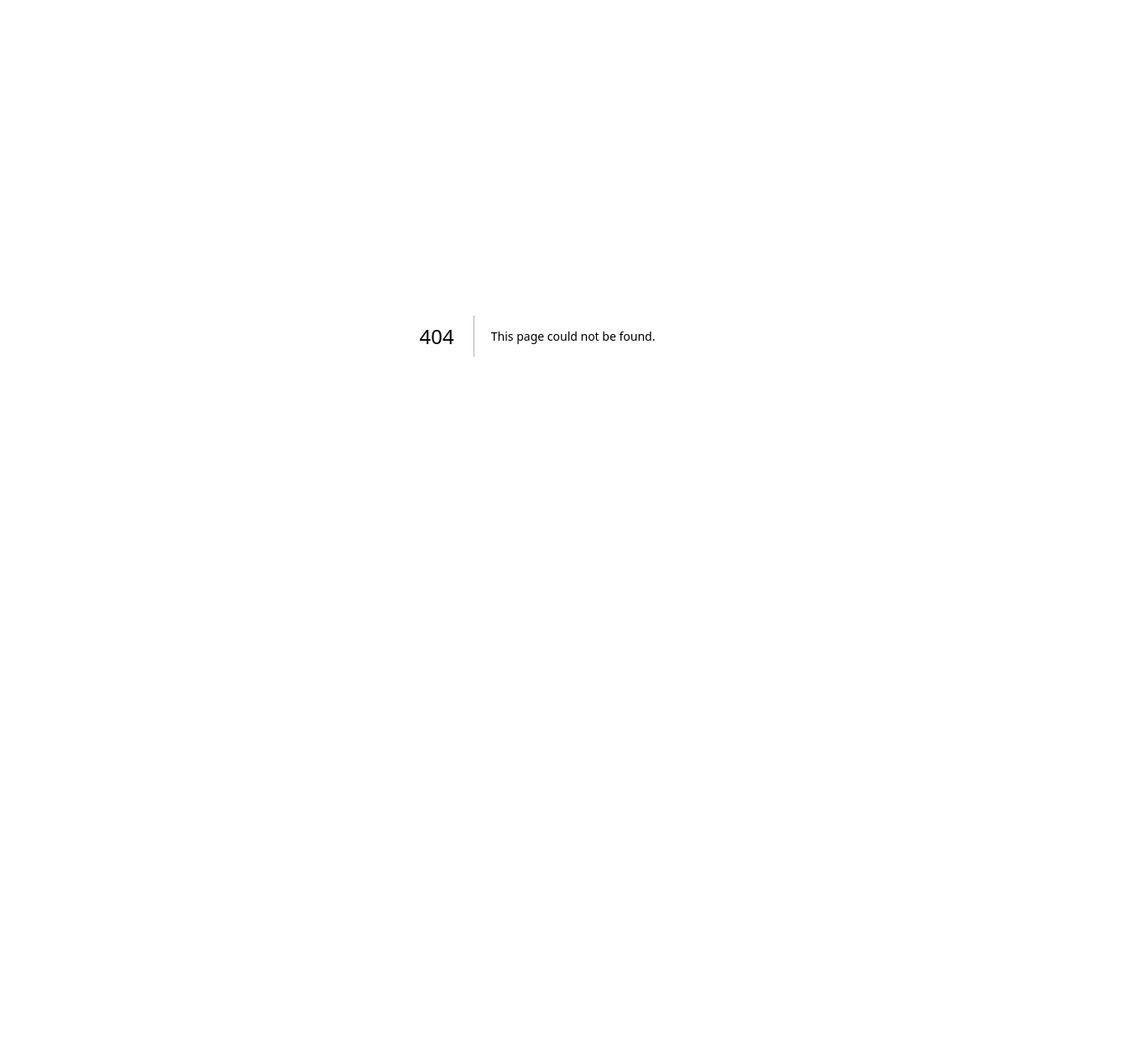
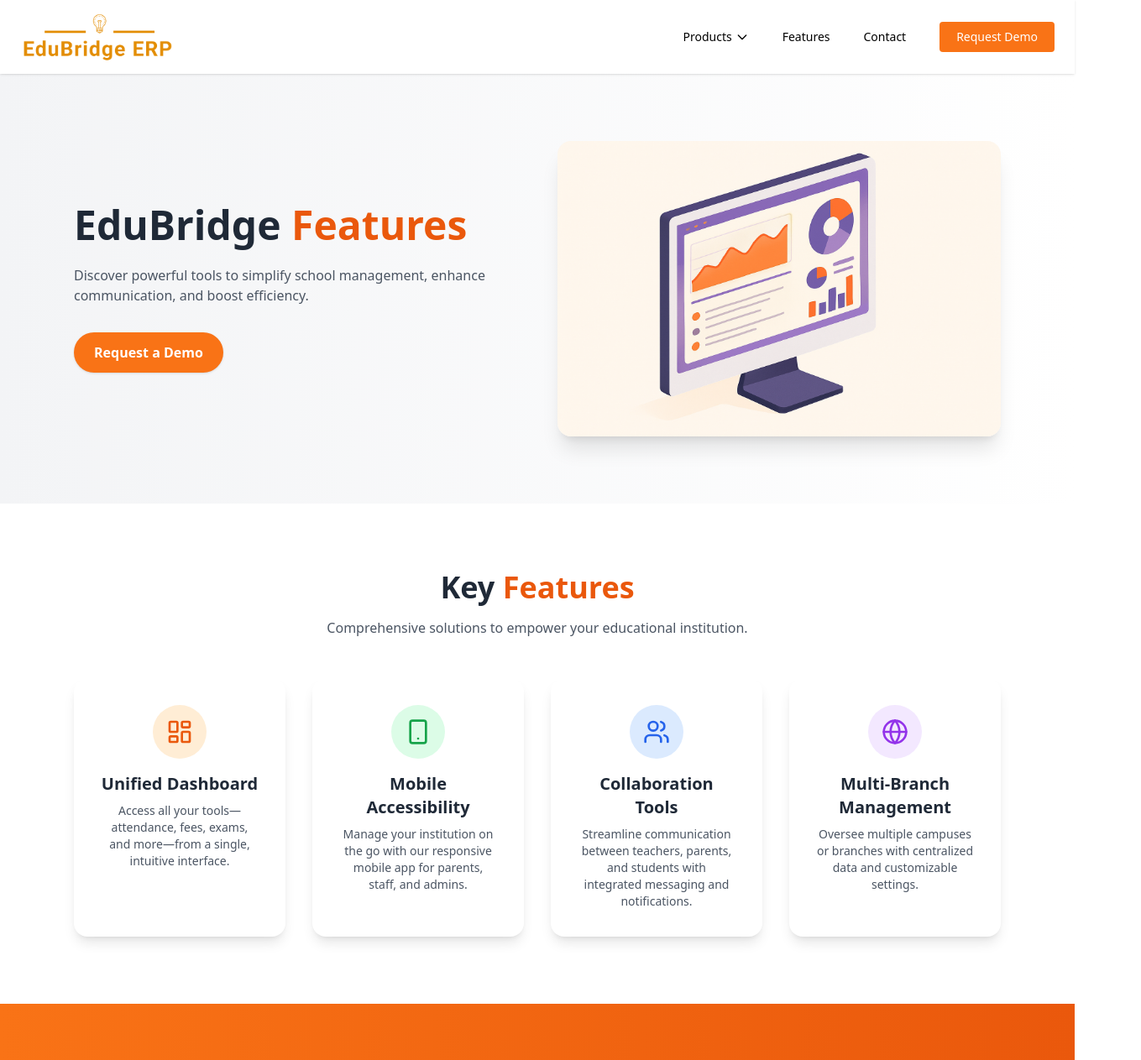
Before and after one commit to hardevinder/edubridge_website_frontend, a Next.js app: page /features in a window 1280 px wide. Before the commit this address had no page. Shown: the top 1263 px of the page at 84% size, 1359 px wide, since content can reach past the window. Before the commit the page ends 800 px from the top, so only its background shows below. Built offline with nearby package versions, Linux system fonts and the light colour scheme.

Commit message:
Updated website

```diff
--- a/components/Navbar.js
+++ b/components/Navbar.js
@@ -11,6 +11,7 @@ import {
   Layers,
   Globe,
   X,
+  Menu,
 } from "lucide-react";
 import RequestDemoForm from "../components/RequestDemoForm";
 
@@ -18,6 +19,7 @@ export default function Navbar() {
   const [isMegaOpen, setMegaOpen] = useState(false);
   const [showModal, setShowModal] = useState(false);
   const [showNav, setShowNav] = useState(true);
+  const [isMobileMenuOpen, setMobileMenuOpen] = useState(false);
 
   useEffect(() => {
     let lastY = window.scrollY;
@@ -101,7 +103,11 @@ export default function Navbar() {
 
   return (
     <>
-      <nav className={`sticky top-0 z-50 bg-white text-black px-6 py-4 shadow transform transition-transform duration-300 ${showNav ? 'translate-y-0' : '-translate-y-full'}`}>
+      <nav
+        className={`sticky top-0 z-50 bg-white text-black px-6 py-4 shadow transform transition-transform duration-300 ${
+          showNav ? "translate-y-0" : "-translate-y-full"
+        }`}
+      >
         <div className="flex justify-between items-center max-w-7xl mx-auto">
           {/* Logo */}
           <div className="flex items-center gap-3">
@@ -110,8 +116,18 @@ export default function Navbar() {
             </Link>
           </div>
 
-          {/* Navigation */}
-          <ul className="flex gap-10 items-center text-sm font-medium">
+          {/* Hamburger Icon for Mobile */}
+          <div className="md:hidden">
+            <button
+              onClick={() => setMobileMenuOpen(!isMobileMenuOpen)}
+              className="text-black hover:text-orange-500 transition mr-4" // Added right margin
+            >
+              {isMobileMenuOpen ? <X size={24} /> : <Menu size={24} />}
+            </button>
+          </div>
+
+          {/* Desktop Navigation */}
+          <ul className="hidden md:flex gap-10 items-center text-sm font-medium">
             <li className="relative">
               <button
                 onMouseEnter={() => setMegaOpen(true)}
@@ -126,7 +142,12 @@ export default function Navbar() {
                   viewBox="0 0 24 24"
                   stroke="currentColor"
                 >
-                  <path strokeLinecap="round" strokeLinejoin="round" strokeWidth={2} d="M19 9l-7 7-7-7" />
+                  <path
+                    strokeLinecap="round"
+                    strokeLinejoin="round"
+                    strokeWidth={2}
+                    d="M19 9l-7 7-7-7"
+                  />
                 </svg>
               </button>
 
@@ -135,27 +156,27 @@ export default function Navbar() {
                 onMouseEnter={() => setMegaOpen(true)}
                 onMouseLeave={() => setMegaOpen(false)}
                 className={`absolute left-[43%] transform -translate-x-1/2 w-[80vw] max-w-[1100px] bg-white text-black rounded-xl shadow-2xl px-10 pr-14 z-50 transition-all duration-500 ease-out delay-100 ${
-                  isMegaOpen ? "opacity-100 visible mt-14 translate-y-0" : "opacity-0 invisible -translate-y-3"
+                  isMegaOpen
+                    ? "opacity-100 visible mt-14 translate-y-0"
+                    : "opacity-0 invisible -translate-y-3"
                 }`}
               >
-                {/* Desktop View */}
                 <div className="hidden md:grid py-8 grid-cols-1 sm:grid-cols-2 md:grid-cols-3 lg:grid-cols-4 gap-x-10 gap-y-8">
                   {productList.map((item, idx) => (
-                    <Link key={idx} href={item.link} className="flex gap-3 items-start p-3 rounded-lg hover:bg-orange-50 transition">
+                    <Link
+                      key={idx}
+                      href={item.link}
+                      className="flex gap-3 items-start p-3 rounded-lg hover:bg-orange-50 transition"
+                    >
                       <div className="pt-1">{item.icon}</div>
                       <div>
-                        <h4 className="text-md font-semibold text-orange-600 mb-1">{item.title}</h4>
-                        <p className="text-sm text-gray-600 leading-snug break-words">{item.desc}</p>
+                        <h4 className="text-md font-semibold text-orange-600 mb-1">
+                          {item.title}
+                        </h4>
+                        <p className="text-sm text-gray-600 leading-snug break-words">
+                          {item.desc}
+                        </p>
                       </div>
-                    </Link>
-                  ))}
-                </div>
-
-                {/* Mobile View */}
-                <div className="md:hidden flex flex-col gap-2 py-4">
-                  {productList.map((item, idx) => (
-                    <Link key={idx} href={item.link} className="block px-4 py-2 text-sm text-orange-600 hover:bg-orange-100 rounded transition">
-                      {item.title}
                     </Link>
                   ))}
                 </div>
@@ -163,7 +184,7 @@ export default function Navbar() {
             </li>
 
             <li>
-              <Link href="#features" className="hover:text-orange-500 transition">
+              <Link href="/features" className="hover:text-orange-500 transition">
                 Features
               </Link>
             </li>
@@ -182,16 +203,101 @@ export default function Navbar() {
             </li>
           </ul>
         </div>
+
+        {/* Mobile Menu */}
+        {isMobileMenuOpen && (
+          <div className="md:hidden absolute top-full left-0 w-full bg-gray-100 z-50 min-h-screen mt-4 px-6 py-8">
+            <button
+              onClick={() => setMobileMenuOpen(false)}
+              className="absolute top-4 right-4 text-gray-600 hover:text-black"
+            >
+              <X size={24} />
+            </button>
+            <ul className="flex flex-col items-center gap-6 text-lg font-medium">
+              <li>
+                <button
+                  onClick={() => setMegaOpen(!isMegaOpen)}
+                  className="flex items-center gap-1 hover:text-orange-500 transition"
+                >
+                  Products
+                  <svg
+                    xmlns="http://www.w3.org/2000/svg"
+                    className="h-5 w-5"
+                    fill="none"
+                    viewBox="0 0 24 24"
+                    stroke="currentColor"
+                  >
+                    <path
+                      strokeLinecap="round"
+                      strokeLinejoin="round"
+                      strokeWidth={2}
+                      d="M19 9l-7 7-7-7"
+                    />
+                  </svg>
+                </button>
+                {/* Mobile Mega Menu */}
+                {isMegaOpen && (
+                  <div className="flex flex-col gap-2 mt-2 max-h-60 overflow-y-auto w-full">
+                    {productList.map((item, idx) => (
+                      <Link
+                        key={idx}
+                        href={item.link}
+                        onClick={() => setMobileMenuOpen(false)}
+                        className="block px-4 py-2 text-sm text-orange-600 hover:bg-orange-100 rounded transition"
+                      >
+                        {item.title}
+                      </Link>
+                    ))}
+                  </div>
+                )}
+              </li>
+              <li>
+                <Link
+                  href="#features"
+                  onClick={() => setMobileMenuOpen(false)}
+                  className="hover:text-orange-500 transition"
+                >
+                  Features
+                </Link>
+              </li>
+              <li>
+                <Link
+                  href="/contact"
+                  onClick={() => setMobileMenuOpen(false)}
+                  className="hover:text-orange-500 transition"
+                >
+                  Contact
+                </Link>
+              </li>
+              <li>
+                <button
+                  onClick={() => {
+                    setShowModal(true);
+                    setMobileMenuOpen(false);
+                  }}
+                  className="bg-orange-500 px-6 py-3 rounded text-white hover:bg-orange-600 transition"
+                >
+                  Request Demo
+                </button>
+              </li>
+            </ul>
+          </div>
+        )}
       </nav>
 
       {/* Request Demo Modal */}
       {showModal && (
         <div className="fixed inset-0 bg-black bg-opacity-50 z-50 flex justify-center items-center">
           <div className="bg-white max-w-lg w-full p-6 rounded-xl shadow-xl relative">
-            <button className="absolute top-4 right-4 text-gray-600 hover:text-black" onClick={() => setShowModal(false)}>
+            <button
+              className="absolute top-4 right-4 text-gray-600 hover:text-black"
+              onClick={() => setShowModal(false)}
+            >
               <X size={24} />
             </button>
-            <h2 className="text-2xl font-bold text-center mb-4 text-orange-600">Request a Free Demo</h2>
+            <h2 className="text-2xl font-bold text-center mb-4 text-orange-600">
+              Request a Free Demo
+            </h2>
             <RequestDemoForm onSuccess={() => setShowModal(false)} />
           </div>
         </div>
--- /dev/null
+++ b/pages/features.jsx
@@ -0,0 +1,128 @@
+import Navbar from "../components/Navbar";
+import FinalCTA from "../components/FinalCTA";
+import Footer from "../components/Footer";
+import { motion } from "framer-motion";
+import {
+  LayoutDashboard,
+  Smartphone,
+  Users,
+  Globe,
+} from "lucide-react";
+
+export default function Features() {
+  const features = [
+    {
+      Icon: LayoutDashboard,
+      title: "Unified Dashboard",
+      desc: "Access all your tools—attendance, fees, exams, and more—from a single, intuitive interface.",
+      color: "bg-orange-100 text-orange-600",
+    },
+    {
+      Icon: Smartphone,
+      title: "Mobile Accessibility",
+      desc: "Manage your institution on the go with our responsive mobile app for parents, staff, and admins.",
+      color: "bg-green-100 text-green-600",
+    },
+    {
+      Icon: Users,
+      title: "Collaboration Tools",
+      desc: "Streamline communication between teachers, parents, and students with integrated messaging and notifications.",
+      color: "bg-blue-100 text-blue-600",
+    },
+    {
+      Icon: Globe,
+      title: "Multi-Branch Management",
+      desc: "Oversee multiple campuses or branches with centralized data and customizable settings.",
+      color: "bg-purple-100 text-purple-600",
+    },
+  ];
+
+  return (
+    <div className="bg-white text-gray-800">
+      <Navbar />
+
+      {/* Hero Section */}
+      <section className="py-20 bg-gradient-to-r from-gray-100 to-white">
+        <div className="max-w-6xl mx-auto px-6 flex flex-col-reverse md:flex-row items-center gap-12">
+          {/* Text */}
+          <motion.div
+            className="md:w-1/2"
+            initial={{ opacity: 0, x: -50 }}
+            animate={{ opacity: 1, x: 0 }}
+            transition={{ duration: 0.6 }}
+          >
+            <h1 className="text-4xl md:text-5xl font-bold leading-tight">
+              EduBridge <span className="text-orange-600">Features</span>
+            </h1>
+            <p className="mt-6 text-gray-600">
+              Discover powerful tools to simplify school management, enhance communication, and boost efficiency.
+            </p>
+            <a
+              href="/contact"
+              className="inline-block mt-8 bg-orange-500 text-white font-semibold px-6 py-3 rounded-full shadow hover:bg-orange-600 transition"
+            >
+              Request a Demo
+            </a>
+          </motion.div>
+
+          {/* Screenshot */}
+          <motion.div
+            className="md:w-1/2"
+            initial={{ opacity: 0, x: 50 }}
+            animate={{ opacity: 1, x: 0 }}
+            transition={{ duration: 0.6 }}
+          >
+            <img
+              src="/images/screenshots/features.png"
+              alt="Features Screenshot"
+              className="w-full rounded-2xl shadow-xl"
+            />
+          </motion.div>
+        </div>
+      </section>
+
+      {/* Features Overview */}
+      <section className="py-20 bg-white" id="features">
+        <div className="max-w-6xl mx-auto px-6 text-center mb-12">
+          <h2 className="text-3xl md:text-4xl font-bold text-gray-800">
+            Key <span className="text-orange-600">Features</span>
+          </h2>
+          <p className="mt-4 text-gray-600">
+            Comprehensive solutions to empower your educational institution.
+          </p>
+        </div>
+        <div className="max-w-6xl mx-auto px-6">
+          <motion.div
+            className="grid gap-8 sm:grid-cols-2 lg:grid-cols-4"
+            initial="hidden"
+            whileInView="visible"
+            viewport={{ once: true, amount: 0.2 }}
+            variants={{ visible: { transition: { staggerChildren: 0.15 } } }}
+          >
+            {features.map(({ Icon, title, desc, color }, idx) => (
+              <motion.div
+                key={idx}
+                className="bg-white rounded-2xl shadow-lg p-8 flex flex-col items-center text-center transform transition-transform"
+                initial={{ opacity: 0, y: 30 }}
+                animate={{ opacity: 1, y: 0 }}
+                transition={{ delay: idx * 0.2, duration: 0.6 }}
+                whileHover={{ scale: 1.05 }}
+              >
+                <div className={`${color} rounded-full p-4 mb-4 inline-flex`}>
+                  <Icon size={32} />
+                </div>
+                <h3 className="text-xl font-semibold text-gray-800 mb-2">
+                  {title}
+                </h3>
+                <p className="text-gray-600 text-sm">{desc}</p>
+              </motion.div>
+            ))}
+          </motion.div>
+        </div>
+      </section>
+
+      <FinalCTA />
+      <Footer />
+    </div>
+  );
+}
```
Also changed, not shown: public/images/screenshots/features.png (added).
